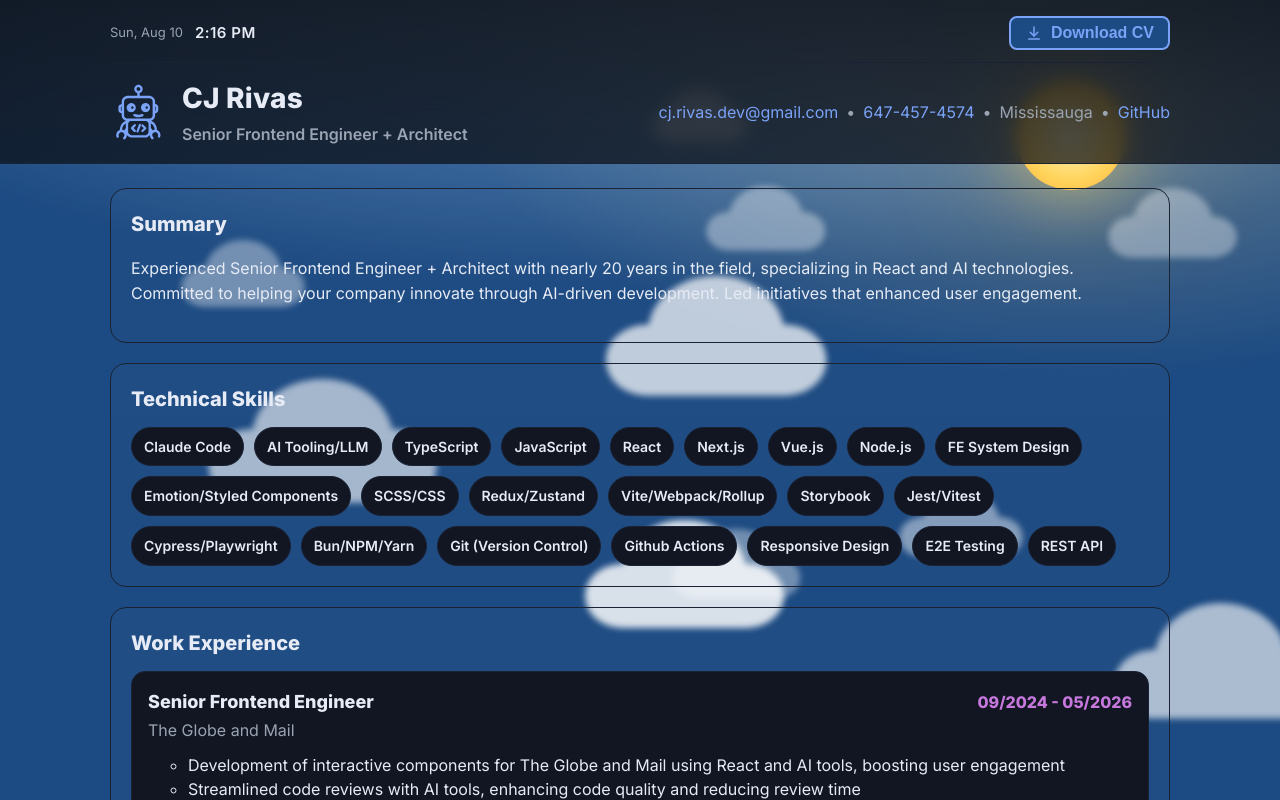
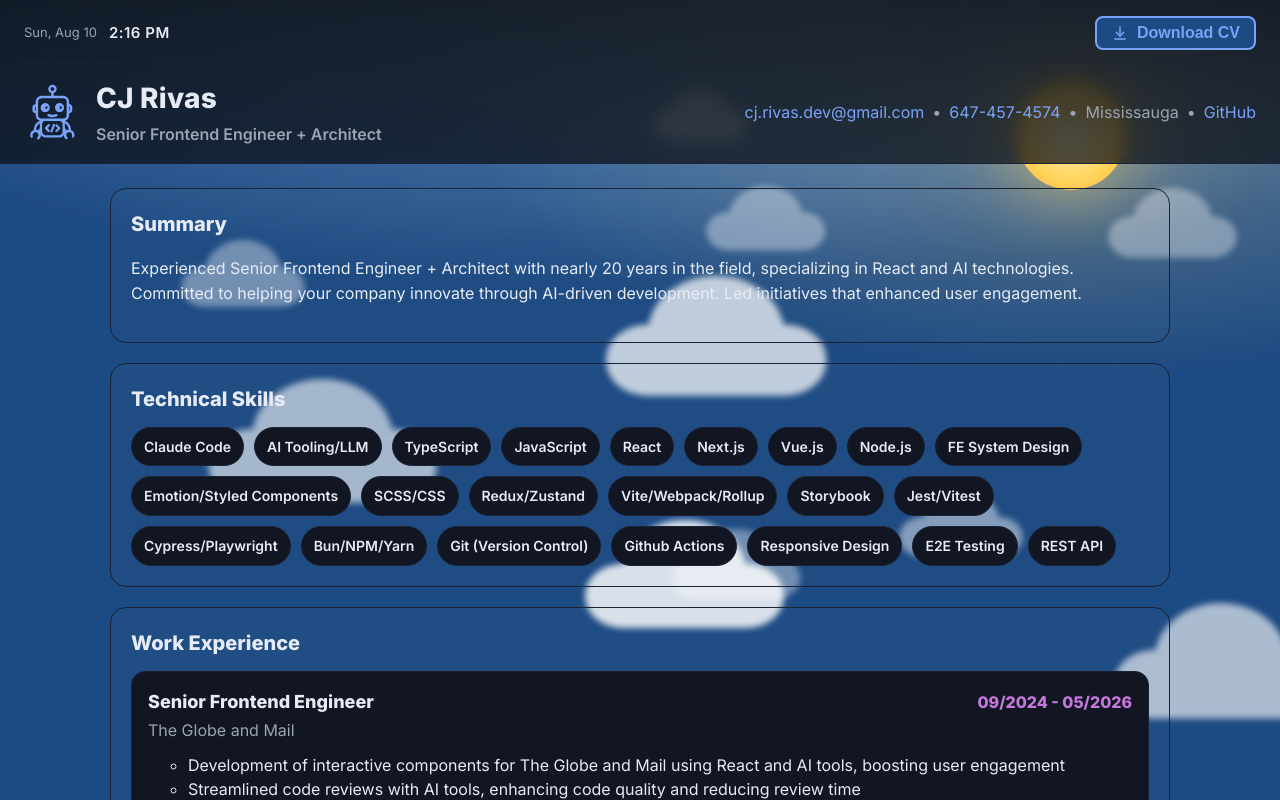
Before and after one commit to codebend3r/codebender-portfolio, a React (Vite) app: page / in a window 1280 px wide. Shown: the top 800 px of the page. Built offline with nearby package versions, Linux system fonts and the light colour scheme; no server answers.

Commit message:
CJR: let `AppHeader` contents fill the full viewport width
- drop the `max-width: 1100px` cap on `.inner` so the utility row and resume header row stretch edge-to-edge inside the full-width bar
- bump horizontal padding from `20px` to `24px` so content doesn't kiss the viewport edges

```diff
--- a/src/components/AppHeader.module.css
+++ b/src/components/AppHeader.module.css
@@ -17,9 +17,8 @@
 }
 
 .inner {
-  max-width: 1100px;
-  margin: 0 auto;
-  padding: 16px 20px;
+  width: 100%;
+  padding: 16px 24px;
   display: flex;
   flex-direction: column;
   gap: 14px;
```
